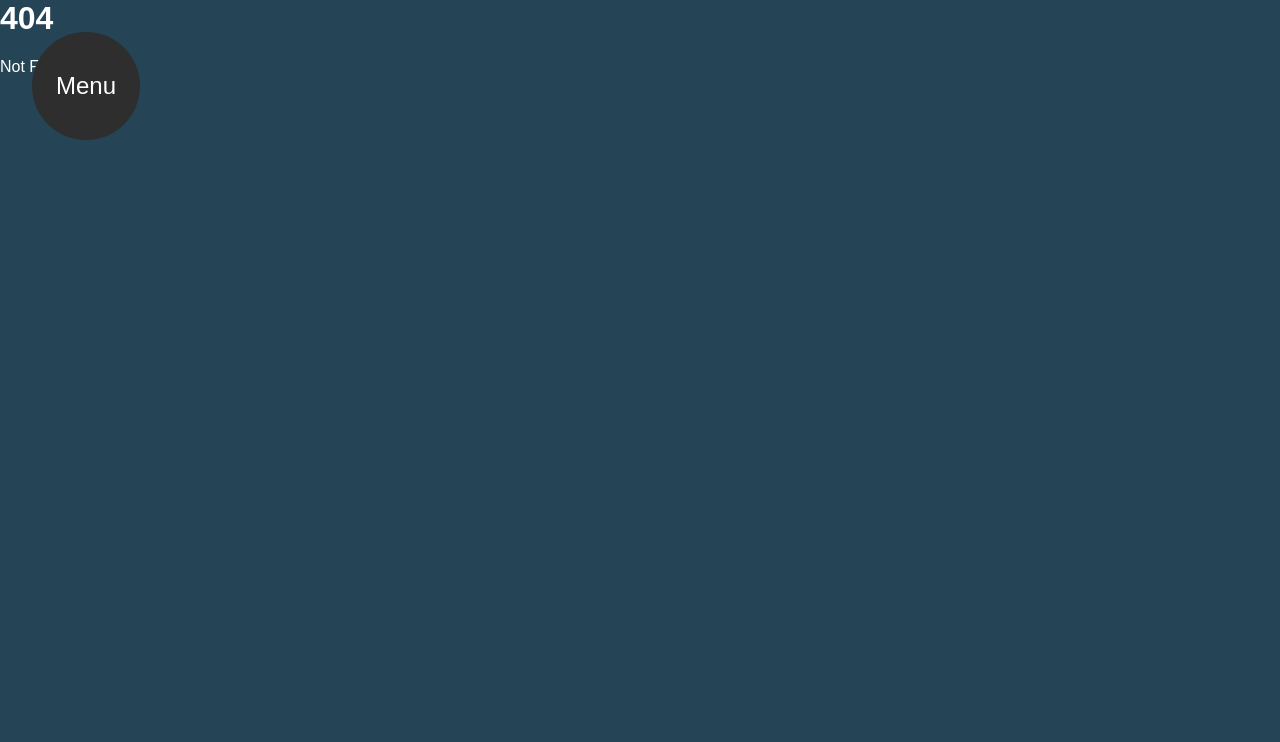
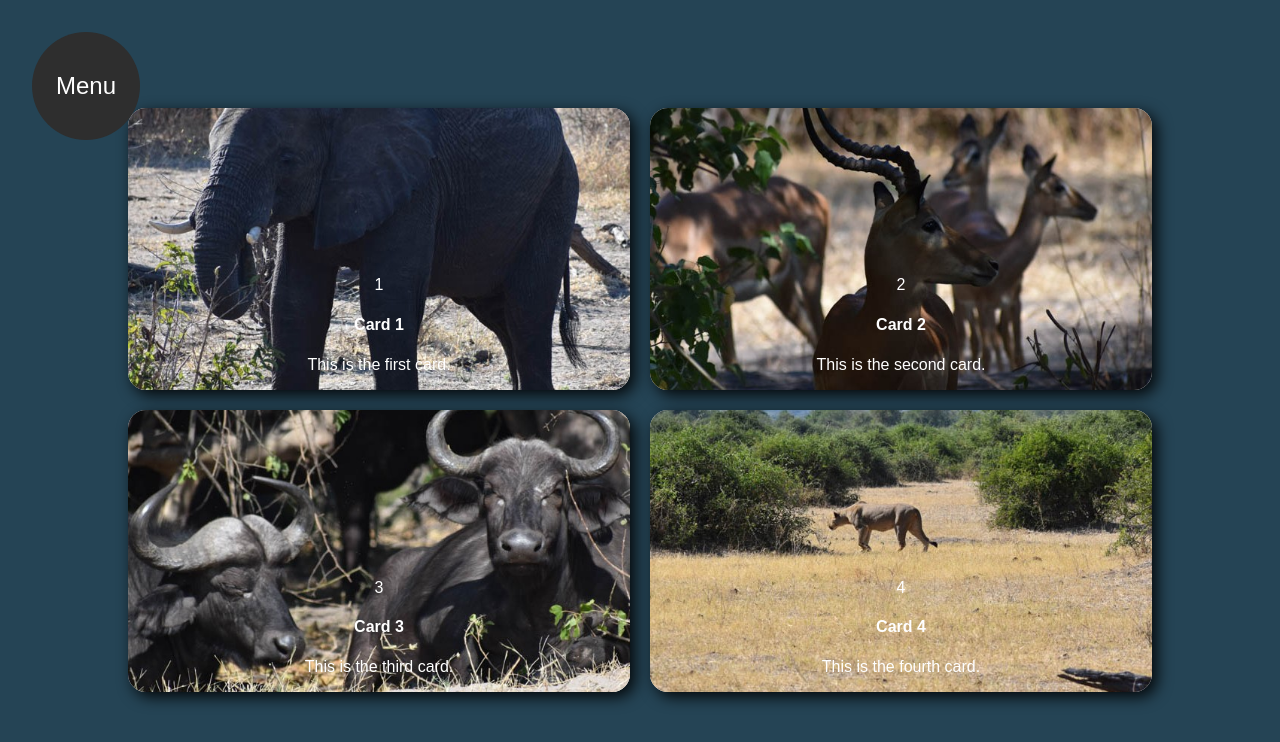
Before and after one commit to mykeld74/playground, a SvelteKit app: page /grid-cards in a window 1280 px wide. Before the commit this address had no page. Shown: the top 742 px of the page. Built offline with nearby package versions, Linux system fonts and the light colour scheme; a web font is replaced by a local one.

Commit message:
add grid card

```diff
--- /dev/null
+++ b/src/routes/grid-cards/+page.svelte
@@ -0,0 +1,117 @@
+<script>
+	import { Num4, Num8, Num17, Num18 } from '$img';
+
+	const cards = [
+		{
+			id: 1,
+			title: 'Card 1',
+			content: 'This is the first card.',
+			img: Num4
+		},
+		{
+			id: 2,
+			title: 'Card 2',
+			content: 'This is the second card.',
+			img: Num8
+		},
+		{
+			id: 3,
+			title: 'Card 3',
+			content: 'This is the third card.',
+			img: Num17
+		},
+		{
+			id: 4,
+			title: 'Card 4',
+			content: 'This is the fourth card.',
+			img: Num18
+		}
+	];
+</script>
+
+<div class="wrapper">
+	<div class="container">
+		{#each cards as card}
+			<input type="checkbox" name={`card${card.id}`} id={`c${card.id}`} />
+			<label for={`c${card.id}`} class={`card card${card.id}`}>
+				<div class="row">
+					<div class="icon">{card.id}</div>
+					<div class="description">
+						<h4>{card.title}</h4>
+						<p>{card.content}</p>
+					</div>
+				</div>
+				<img src={card.img} alt={card.title} class="image" />
+			</label>
+		{/each}
+	</div>
+</div>
+
+<style>
+	.wrapper {
+		display: flex;
+		justify-content: center;
+		align-items: center;
+		min-height: 100vh;
+	}
+	input[type='checkbox'] {
+		display: none;
+	}
+	.container {
+		width: 80%;
+		max-width: 1100px;
+		max-height: 90vh;
+		display: grid;
+		grid-template-columns: [full-start col1-start] 1fr [col1-end col2-start] 1fr [col2-end full-end];
+		grid-template-rows: [full-start row1-start] 1fr [row1-end row2-start] 1fr [row2-end full-end];
+		gap: 20px;
+	}
+	.card {
+		display: grid;
+		grid-template-columns: 1fr;
+		border-radius: 18px;
+		background: white;
+		box-shadow: 5px 5px 15px rgba(0, 0, 0, 0.9);
+		text-align: center;
+		transition: 0.5s ease;
+		overflow: clip;
+		position: relative;
+		aspect-ratio: 16/9;
+		transition: all 0.9s ease;
+	}
+	.card1 {
+		grid-column: 1 / 1;
+		grid-row: 1 / 1;
+	}
+	.card2 {
+		grid-column: 2;
+		grid-row: 1;
+	}
+	.card3 {
+		grid-column: 1;
+		grid-row: 2;
+	}
+	.card4 {
+		grid-column: 2;
+		grid-row: 2;
+	}
+	.image {
+		width: 100%;
+		height: 100%;
+		object-fit: cover;
+		position: absolute;
+		z-index: 0;
+	}
+	.row {
+		position: relative;
+		z-index: 1;
+		align-self: end;
+	}
+
+	input:checked + label {
+		grid-column: 1 / 3;
+		grid-row: 1 / 3;
+		z-index: 3;
+		transition: all 0.9s ease;
+	}
+</style>
```
